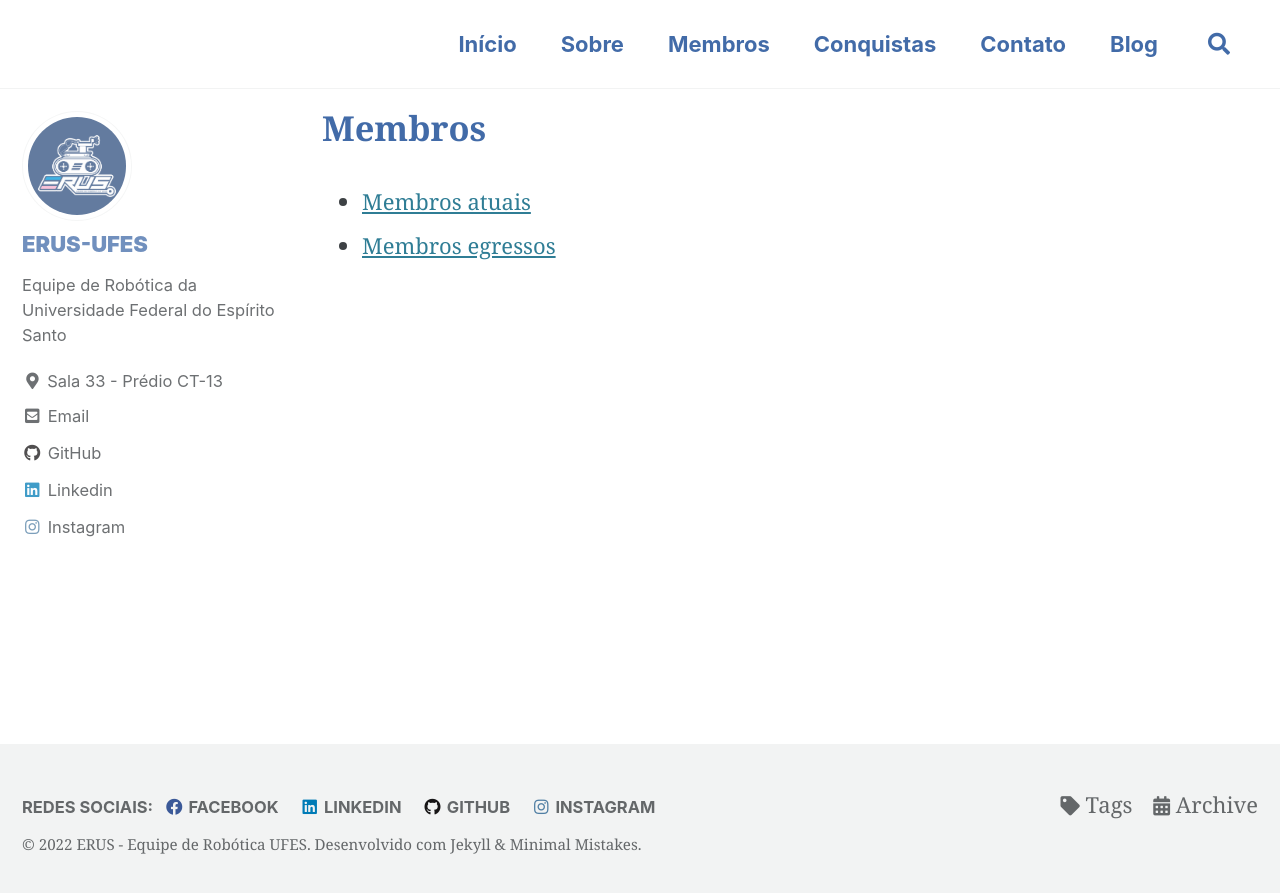
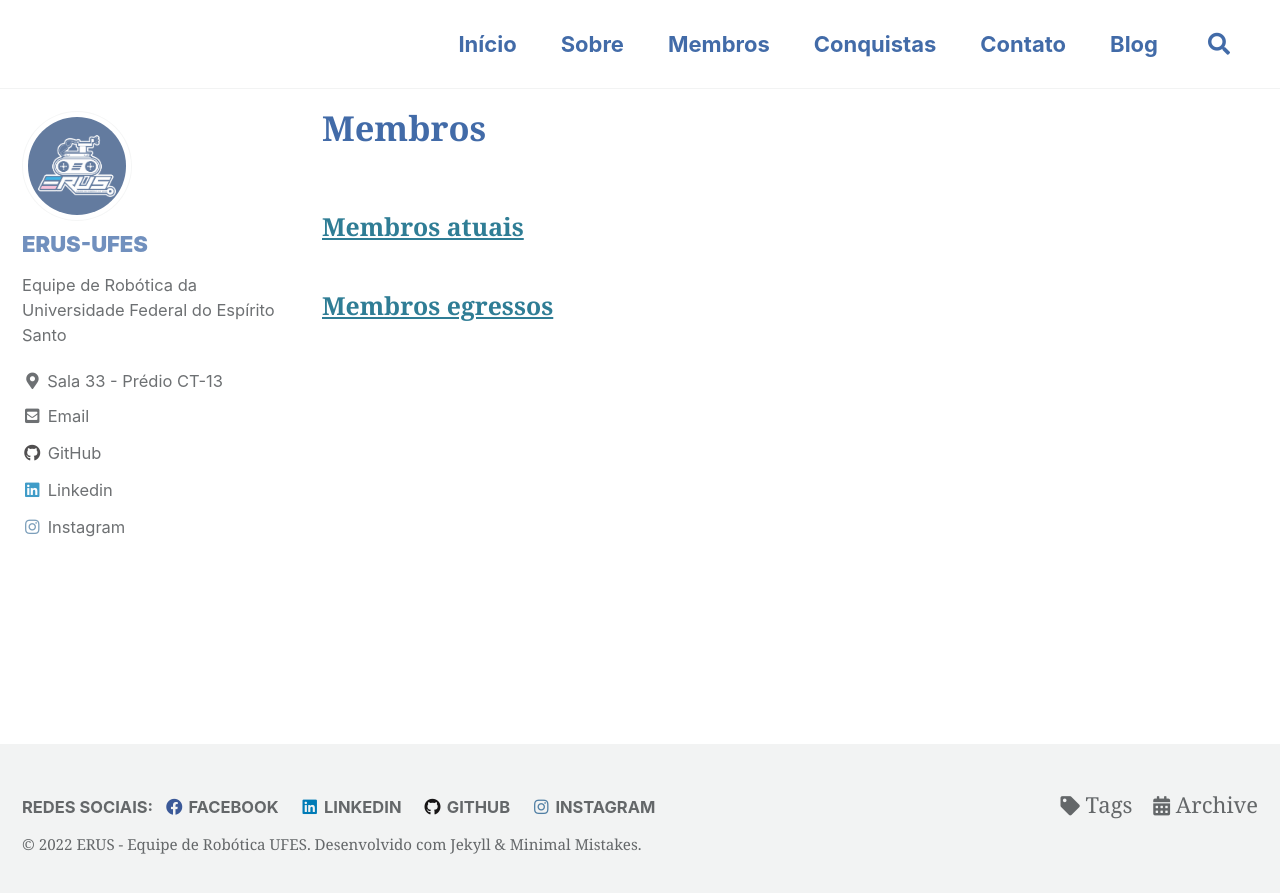
Before and after one commit to erufes/site, a Jekyll site: the page built from _pages/membros.md, in a window 1280 px wide. Shown: the top 893 px of the page. Built offline with Jekyll 4.4.1, drawn with Linux system fonts in a browser that asks for light colours; cached includes are drawn as plain includes.

```diff
--- a/_pages/membros.md
+++ b/_pages/membros.md
@@ -6,5 +6,5 @@ classes: wide
 author_profile: true
 ---
 
-- [Membros atuais](membros_atuais)
-- [Membros egressos](membros_egressos)
+### [Membros atuais](membros_atuais)
+### [Membros egressos](membros_egressos)
```
